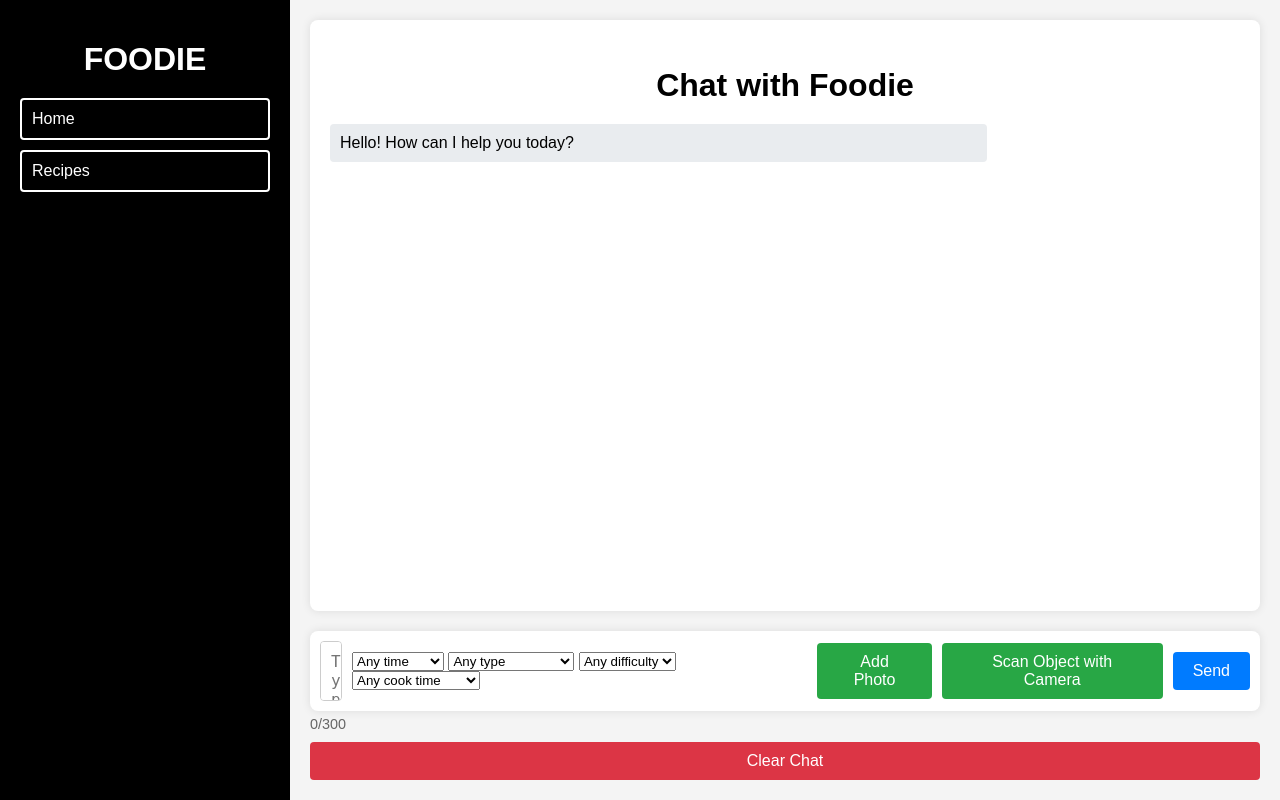
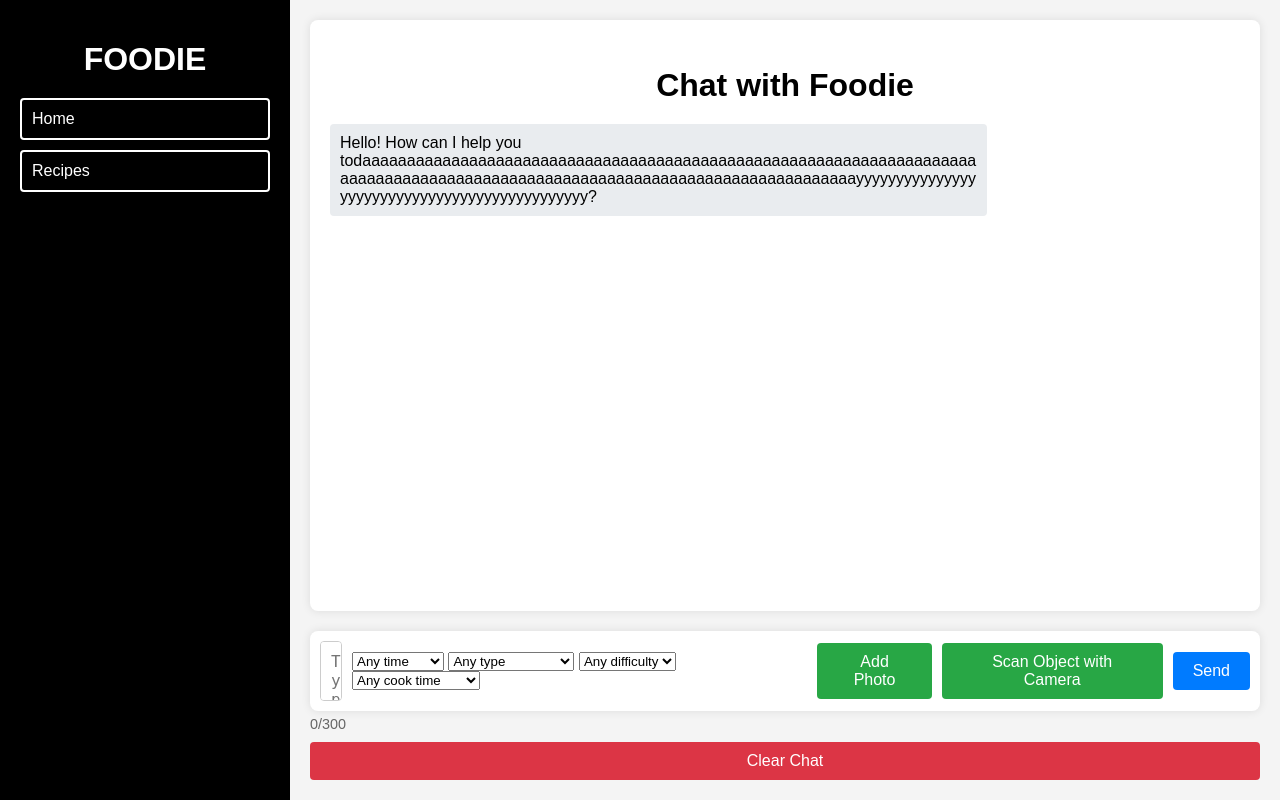
Before and after one commit to dmd1515/foodie_project, a Django app: page / in a window 1280 px wide. Run offline with Django 4.2, Linux system fonts and the light colour scheme; some libraries are stand-ins or nearby versions.

Commit message:
updating home.html file

```diff
--- a/foodie/foodie_app/templates/home.html
+++ b/foodie/foodie_app/templates/home.html
@@ -186,8 +186,11 @@
     background-color: #e9ecef;
     max-width: 70%;
     position: relative;
-            word-wrap: break-word; /* Allow long words to break and wrap */
-            white-space: pre-wrap; /* Preserve new lines and wrap text */
+            width: fit-content;
+    white-space: normal;      /* Preserves newlines and wraps */
+    word-wrap: break-word;      /* Breaks long words if needed */
+    overflow-wrap: anywhere;  /* Modern version */
+    min-width: 0;
 }
 
         .chat-messages .message.user {
@@ -224,7 +227,6 @@
         padding: 10px;
         border-radius: 4px;
         background-color: #e9ecef;
-        white-space: pre;
       }
 
         .chat-input-container {
@@ -377,7 +379,7 @@
             <h2>Chat with Foodie</h2> <!-- Pakeistas tekstas ir stilius -->
             <div class="chat-messages" id="chat-messages">
                 <!-- Example messages -->
-                <div class="message bot" id="initial-message-1">Hello! How can I help you today?</div>
+                <div class="message bot" id="initial-message-1">Hello! How can I help you todaaaaaaaaaaaaaaaaaaaaaaaaaaaaaaaaaaaaaaaaaaaaaaaaaaaaaaaaaaaaaaaaaaaaaaaaaaaaaaaaaaaaaaaaaaaaaaaaaaaaaaaaaaaaaaaaaaaaaaaaaaaaaaayyyyyyyyyyyyyyyyyyyyyyyyyyyyyyyyyyyyyyyyyyyyyy?</div>
             </div>
         </div>
 
```
Lines whose indentation alone changed are shown as unchanged.
